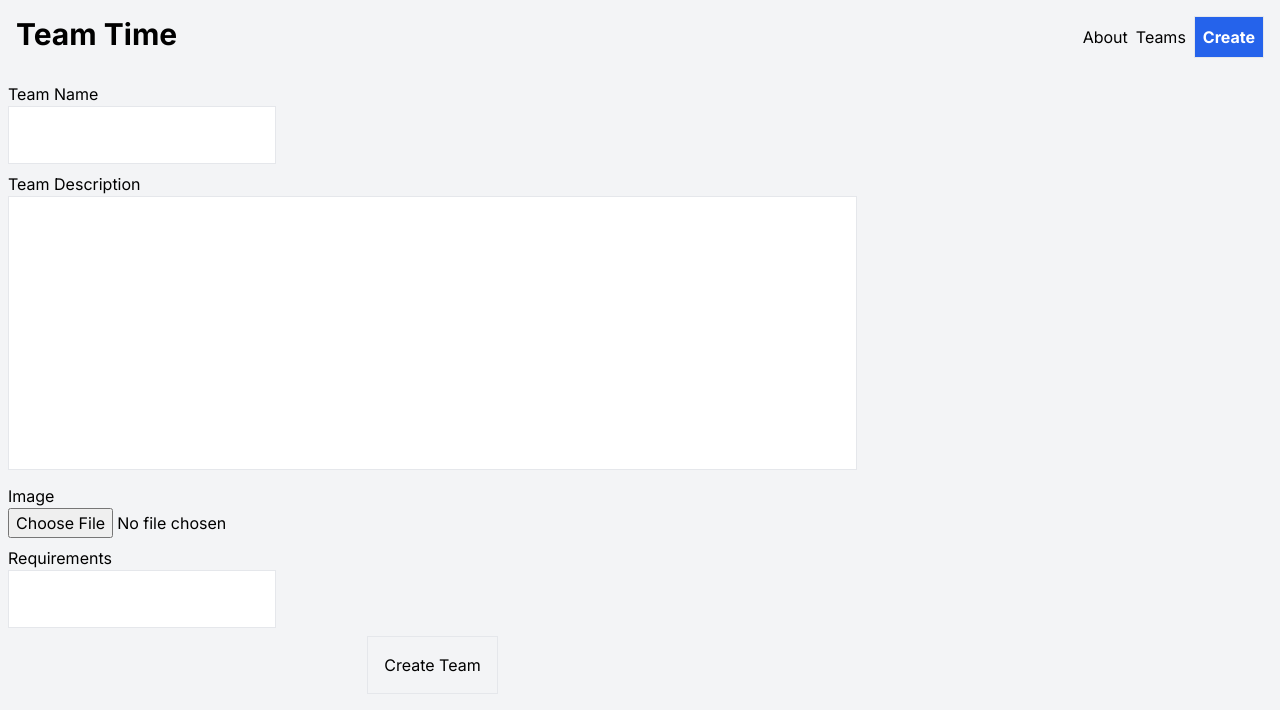
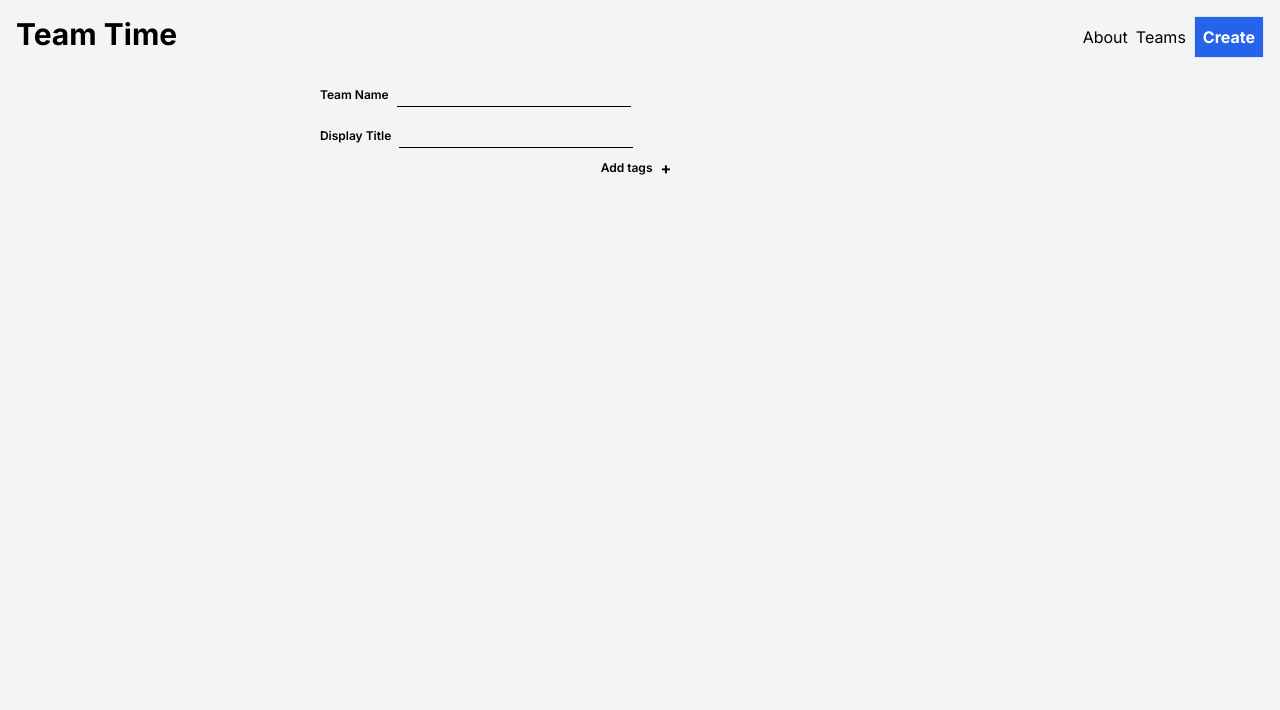
Before and after one commit to vbv-nyk/team-time, a Next.js app: page /teams/create in a window 1280 px wide. Shown: the top 710 px of the page. Built offline with nearby package versions, Linux system fonts and the light colour scheme.

Commit message:
Add fields for user to enter the team name and a suitable title

```diff
--- a/app/teams/create/page.tsx
+++ b/app/teams/create/page.tsx
@@ -1,41 +1,57 @@
 "use client";
 import Navbar from "@/app/Components/Navbar/Navbar";
 import { useMutation } from "@apollo/client";
-import { FormEvent } from "react";
+import { FormEvent, MutableRefObject, useRef, useState } from "react";
 
 export default function Page() {
   function createTeam(e: FormEvent) {
+    e.preventDefault();
+  }
+  function addTag(e: FormEvent) {
     e.preventDefault();
   }
 
   return (
     <div>
       <Navbar />
-      <form className="flex flex-col items-start gap-2 p-2 w-fit">
-        <div>
-          <h1>Team Name</h1>
-          <input className="p-4 border" max={36} />
+      <form className="flex flex-col items-center justify-center w-full gap-2 p-2">
+        <div className="flex flex-row flex-wrap items-center gap-4">
+          <div className="flex items-center w-full gap-2">
+            <label htmlFor="team-name" className="text-xs font-semibold">
+              Team Name
+            </label>
+            <input
+              id="team-name"
+              type="text"
+              className="bg-transparent  min-w-[200px] border-b outline-none border-b-black"
+            />
+          </div>
+          <div className="flex items-center w-full gap-2">
+            <label
+              htmlFor="team-title"
+              className="text-xs font-semibold whitespace-nowrap"
+            >
+              Display Title
+            </label>
+            <input
+              id="team-title"
+              type="text"
+              className="bg-transparent min-w-[200px] border-b outline-none border-b-black"
+            />
+          </div>
         </div>
-        <div>
-          <h1>Team Description</h1>
-          <textarea
-            className="p-4 border resize-none"
-            rows={10}
-            cols={80}
-            maxLength={5000}
-          />
+        <div className="flex items-center">
+          <label htmlFor="team-reqs" className="text-xs font-semibold">
+            Add tags
+          </label>
+          <button
+            id="team-reqs"
+            className="px-2 font-bold rounded-full"
+            onClick={addTag}
+          >
+            +
+          </button>
         </div>
-        <div>
-          <h1>Image</h1>
-          <input type="file" id="img" accept="image/*" />
-        </div>
-        <div>
-          <h1>Requirements</h1>
-          <input className="p-4 border" />
-        </div>
-        <button className="self-center p-4 border" onClick={createTeam}>
-          Create Team
-        </button>
       </form>
     </div>
   );
--- a/app/teams/page.tsx
+++ b/app/teams/page.tsx
@@ -16,7 +16,7 @@ export default function Page() {
   const [viewStyle, setViewStyle] = useState("card");
 
   function changeStyle() {
-    viewStyle === "list" ? setViewStyle("card") : setViewStyle("list");
+    // viewStyle === "list" ? setViewStyle("card") : setViewStyle("list");
   }
 
   if (loading) return <div>Loading...</div>;
@@ -30,7 +30,7 @@ export default function Page() {
     <div className="">
       <Navbar />
       <div className="mb-4 text-2xl font-bold text-center">Teams</div>
-      <button onClick={changeStyle} className="px-3 py-2 border">
+      <button onClick={changeStyle} className="px-3 py-2 borderm">
         {viewStyle}
       </button>
       {viewStyle === "card" && (
@@ -38,9 +38,9 @@ export default function Page() {
           <div className="flex flex-col">{teams}</div>
         </div>
       )}
-      {viewStyle === "list" && (
+      {/* {viewStyle === "list" && (
         <div className="flex flex-col gap-4">{teams}</div>
-      )}
+      )} */}
     </div>
   );
 }
```
